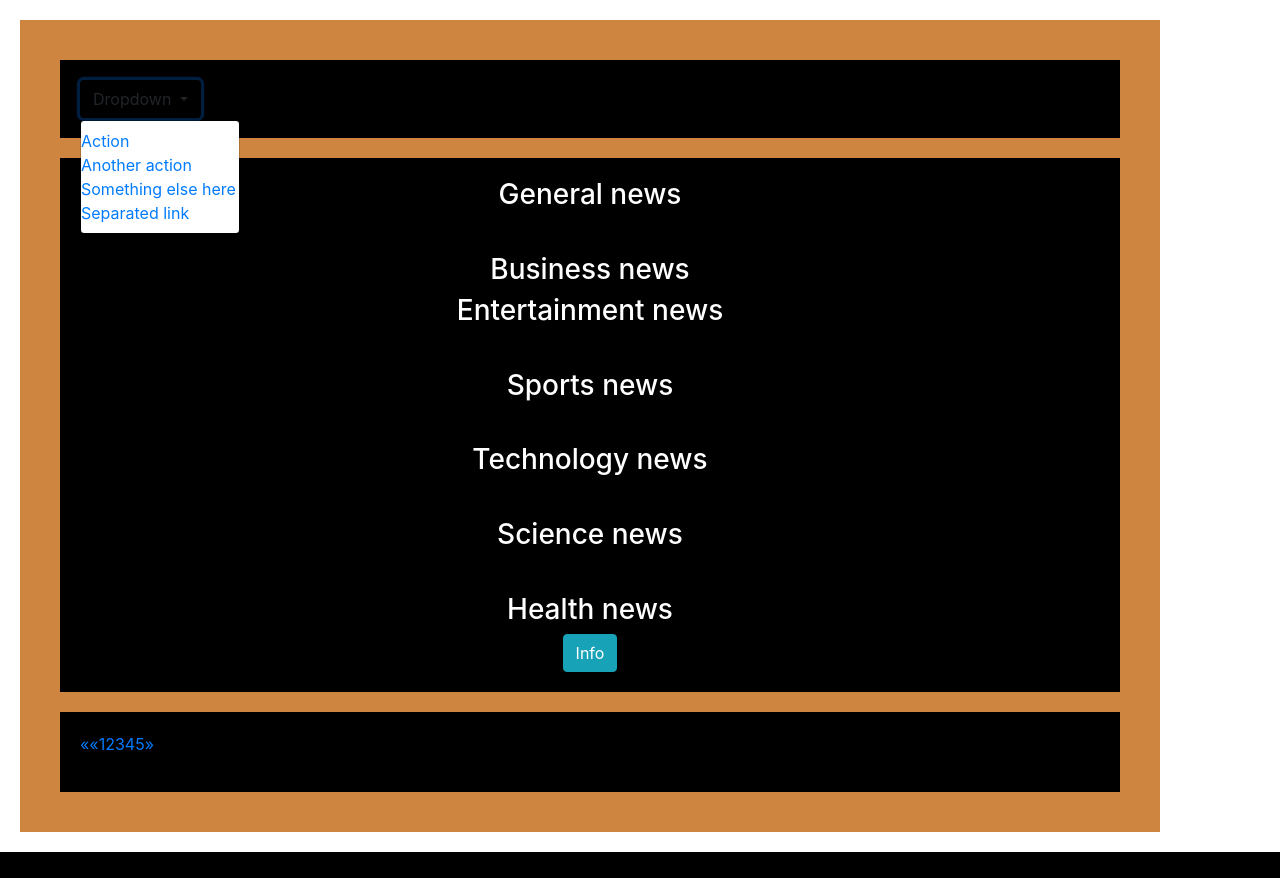
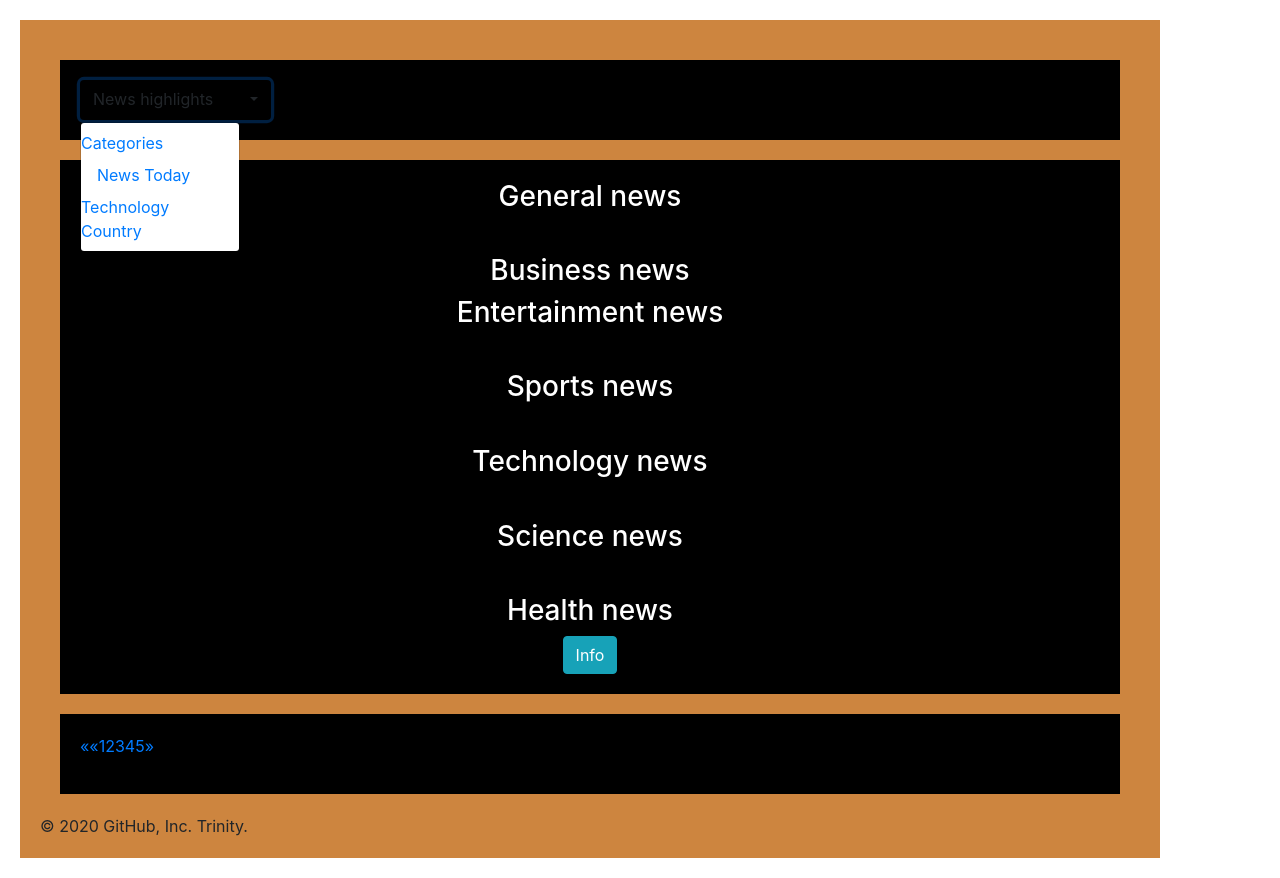
Before and after one commit to Trinityrace/NewsToday, a Flask app: template app/templates/index.html in a window 1280 px wide, after a click on "News highlights". Before the commit the page ends 852 px from the top, so only its background shows below. Run offline with Flask 2, Linux system fonts and the light colour scheme; the template is opened without the code that fills it, so the values that code supplies are empty; some libraries are stand-ins or nearby versions; some web fonts are replaced.

Commit message:
copyright and modifications

```diff
--- a/app/templates/base.html
+++ b/app/templates/base.html
@@ -66,18 +66,24 @@
             type="button"
             id="dropdownMenu1"
             data-toggle="dropdown"
+            data-target="#dropdown"
             aria-haspopup="true"
             aria-expanded="true"
           >
-            Dropdown
-            <span class="caret"></span>
+            News highlights
+
+            <span class="navbar-toggler-icon"></span>
           </button>
           <ul class="dropdown-menu" aria-labelledby="dropdownMenu1">
-            <li><a href="#">Action</a></li>
-            <li><a href="#">Another action</a></li>
-            <li><a href="#">Something else here</a></li>
+            <li><a href="#">Categories</a></li>
+            <li class="nav-item">
+              <a
+                class="nav-link"
+                href="{{url_for('main.articles',news_id = 'abc-news',per_page='10')}}"
+                >News Today</a></li>
+            <li><a href="#">Technology</a></li>
             <li role="separator" class="divider"></li>
-            <li><a href="#">Separated link</a></li>
+            <li><a href="#">Country</a></li>
           </ul>
         </div>
         <!-- <button type="button" class="btn btn-secondary navbar-btn">Sign in</button> -->
@@ -112,6 +118,7 @@
           </li>
         </ul>
       </nav>
+      © 2020 GitHub, Inc. Trinity.
     </div>
 
     <!-- jQuery first, then Popper.js, then Bootstrap JS -->
```
Also changed, not shown: app/main/views.py (+8 -8 lines).
